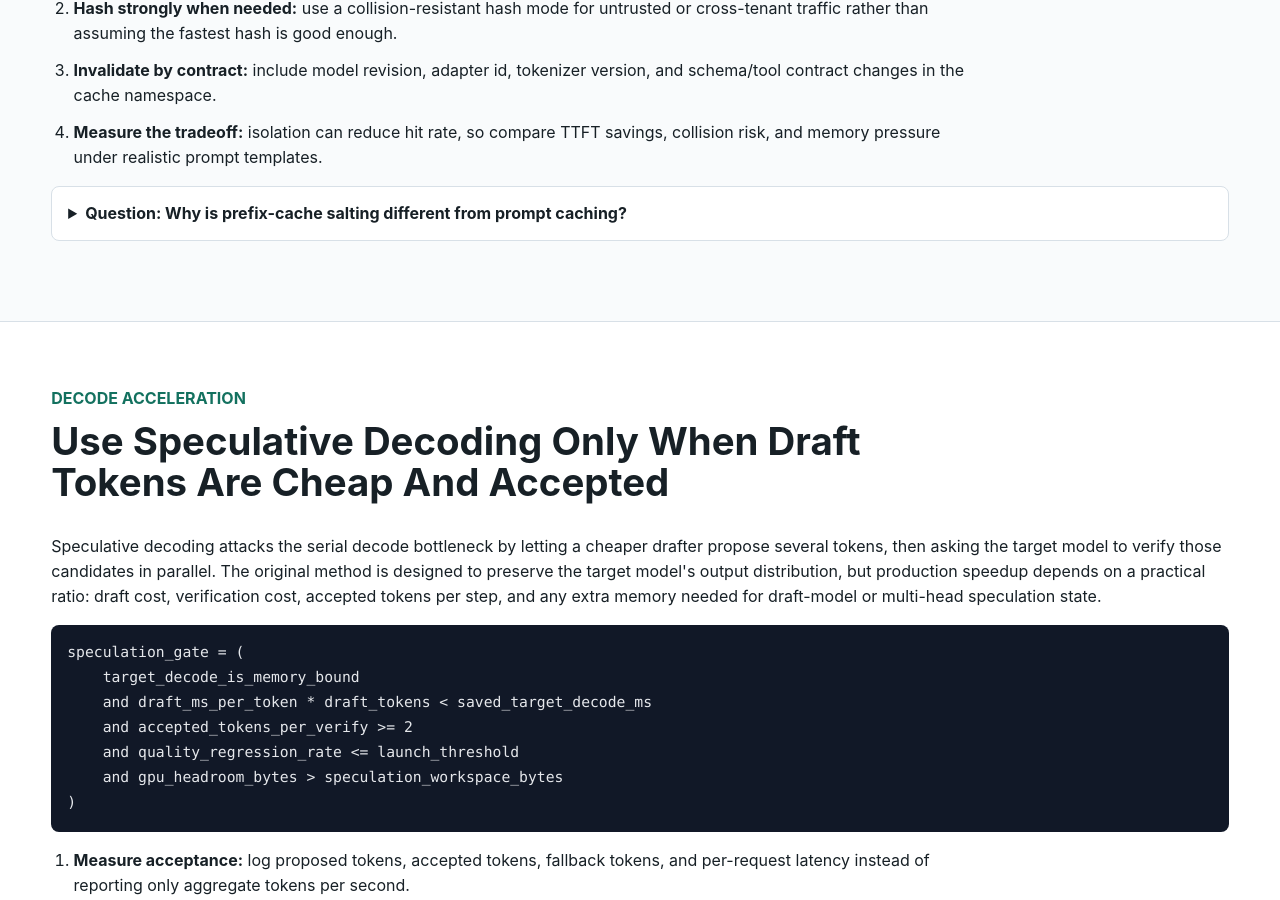
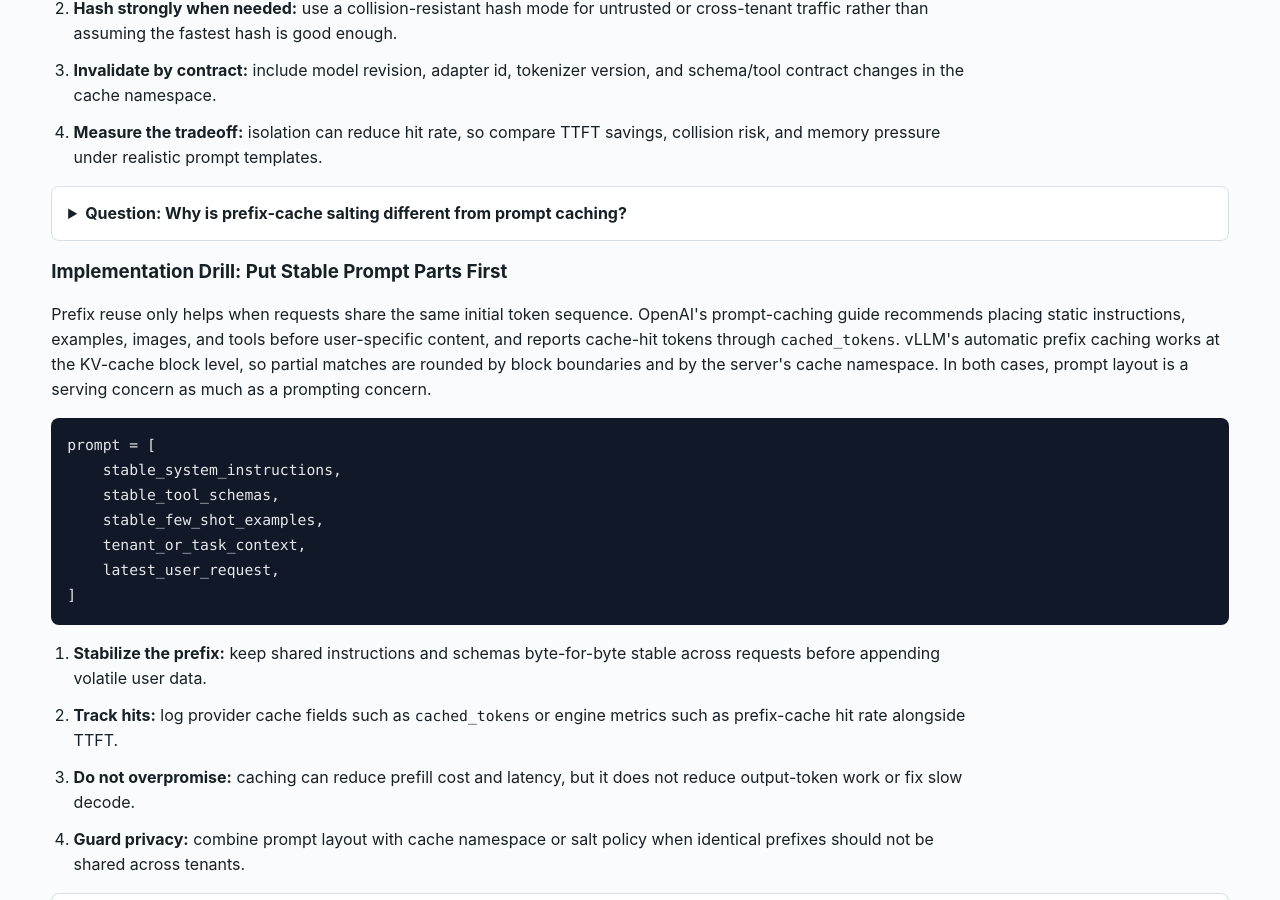
Before and after one commit to kennethli319/kennethli319.github.io, a Jekyll site: the page llm-ml-course/lessons/production-serving.html, which Jekyll copies as it is, in a window 1280 px wide and 900 px high, scrolled down 5661 px. Built offline with Jekyll 4.4.1, drawn with Linux system fonts in a browser that asks for light colours; some of the changed text lies outside the part shown.

Commit message:
Update LLM course prompt caching drill

```diff
--- a/llm-ml-course/lessons/production-serving.html
+++ b/llm-ml-course/lessons/production-serving.html
@@ -240,6 +240,34 @@ active_token_budget = estimate_decode_capacity(
         <summary>Question: Why is prefix-cache salting different from prompt caching?</summary>
         <p>Prompt caching describes reusing identical computed prefixes. Salting controls who is allowed to share that reuse; it can intentionally split identical token prefixes into separate cache namespaces.</p>
       </details>
+      <h3>Implementation Drill: Put Stable Prompt Parts First</h3>
+      <p>
+        Prefix reuse only helps when requests share the same initial token
+        sequence. OpenAI's prompt-caching guide recommends placing static
+        instructions, examples, images, and tools before user-specific content,
+        and reports cache-hit tokens through <code>cached_tokens</code>. vLLM's
+        automatic prefix caching works at the KV-cache block level, so partial
+        matches are rounded by block boundaries and by the server's cache
+        namespace. In both cases, prompt layout is a serving concern as much as
+        a prompting concern.
+      </p>
+      <pre><code>prompt = [
+    stable_system_instructions,
+    stable_tool_schemas,
+    stable_few_shot_examples,
+    tenant_or_task_context,
+    latest_user_request,
+]</code></pre>
+      <ol class="steps">
+        <li><strong>Stabilize the prefix:</strong> keep shared instructions and schemas byte-for-byte stable across requests before appending volatile user data.</li>
+        <li><strong>Track hits:</strong> log provider cache fields such as <code>cached_tokens</code> or engine metrics such as prefix-cache hit rate alongside TTFT.</li>
+        <li><strong>Do not overpromise:</strong> caching can reduce prefill cost and latency, but it does not reduce output-token work or fix slow decode.</li>
+        <li><strong>Guard privacy:</strong> combine prompt layout with cache namespace or salt policy when identical prefixes should not be shared across tenants.</li>
+      </ol>
+      <details class="qa">
+        <summary>Question: Why can moving user-specific text earlier make serving slower?</summary>
+        <p>It breaks the exact shared prefix, so later requests may miss the prompt or KV prefix cache even when most of the prompt template is the same.</p>
+      </details>
     </section>
 
     <section id="speculation" class="band">
@@ -369,6 +397,7 @@ active_token_budget = estimate_decode_capacity(
         <a href="https://docs.vllm.ai/en/v0.4.2/models/performance.html">vLLM performance and chunked prefill tuning</a>,
         <a href="https://docs.vllm.ai/en/stable/design/prefix_caching/">vLLM prefix caching design</a>,
         <a href="https://docs.vllm.ai/en/latest/features/automatic_prefix_caching.html">vLLM automatic prefix caching</a>,
+        <a href="https://developers.openai.com/api/docs/guides/prompt-caching">OpenAI prompt caching</a>,
         <a href="https://docs.vllm.ai/en/stable/design/metrics/">vLLM metrics</a>,
         <a href="https://github.com/vllm-project/vllm/issues/16016">vLLM cache salting design discussion</a>,
         <a href="https://docs.vllm.ai/en/latest/features/disagg_prefill/">vLLM disaggregated prefilling</a>,
```
Also changed, not shown: llm-ml-course/README.md (+1 -0 lines).
